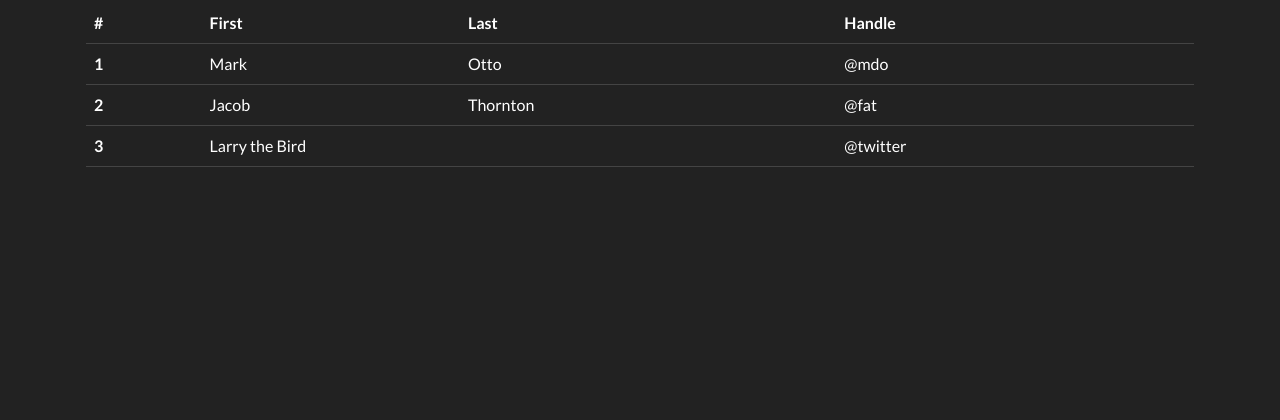
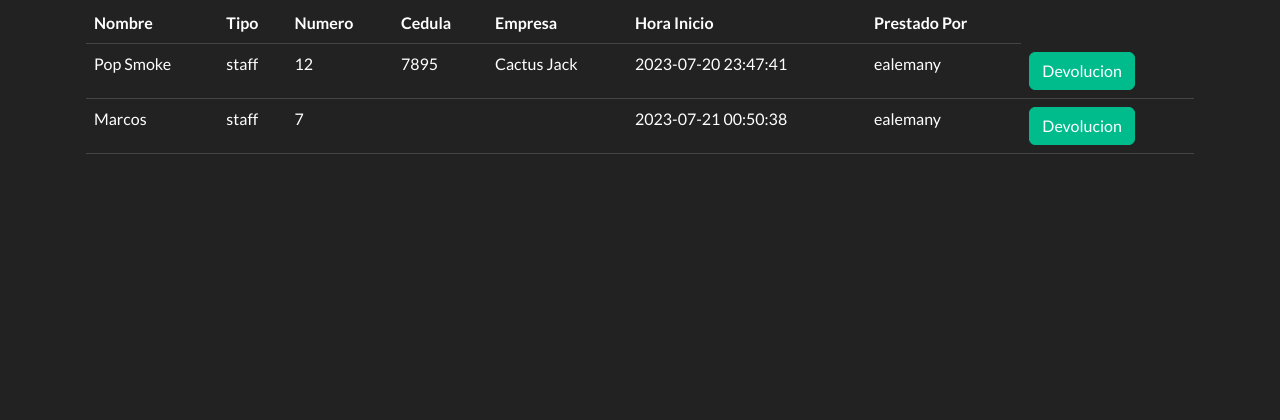
Before and after one commit to Mau5trakt/gafetes, a Flask app: page / in a window 1280 px wide. Shown: the part 363-783 px from the top of the page. Run offline with Flask 3, Linux system fonts and the light colour scheme; some libraries are stand-ins or nearby versions.

Commit message:
feat: feat: homepage shows the active loans

```diff
--- a/templates/inicio.html
+++ b/templates/inicio.html
@@ -3,34 +3,37 @@
 
 {%block content%}
 <div class="container pt-4 p-3">
+    <div class="table-responsive">
     <table class="table table-hover">
         <thead>
           <tr>
-            <th scope="col">#</th>
-            <th scope="col">First</th>
-            <th scope="col">Last</th>
-            <th scope="col">Handle</th>
+            <th scope="col">Nombre</th>
+            <th scope="col">Tipo</th>
+            <th scope="col">Numero</th>
+            <th scope="col">Cedula</th>
+            <th scope="col">Empresa</th>
+            <th scope="col">Hora Inicio</th>
+            <th scope="col">Prestado Por</th>
+
           </tr>
         </thead>
         <tbody>
           <tr>
-            <th scope="row">1</th>
-            <td>Mark</td>
-            <td>Otto</td>
-            <td>@mdo</td>
+              {% for prestamo in prestamos %}
+            <td>{{ prestamo.nombre_prestamo }}</td>
+            <td>{{ prestamo.tipo }}</td>
+            <td>{{ prestamo.numero }}</td>
+            <td>{{ prestamo.cedula }}</td>
+            <td>{{ prestamo.empresa }}</td>
+            <td>{{ prestamo.hora_inicio }}</td>
+            <td>{{ prestamo.usuario }}</td>
+
+              <td><button type="button" class="btn btn-success">Devolucion</button></td>
           </tr>
-          <tr>
-            <th scope="row">2</th>
-            <td>Jacob</td>
-            <td>Thornton</td>
-            <td>@fat</td>
-          </tr>
-          <tr>
-            <th scope="row">3</th>
-            <td colspan="2">Larry the Bird</td>
-            <td>@twitter</td>
-          </tr>
+          {% endfor %}
         </tbody>
       </table>
+
+</div>
 </div>
 {%endblock%}
```
